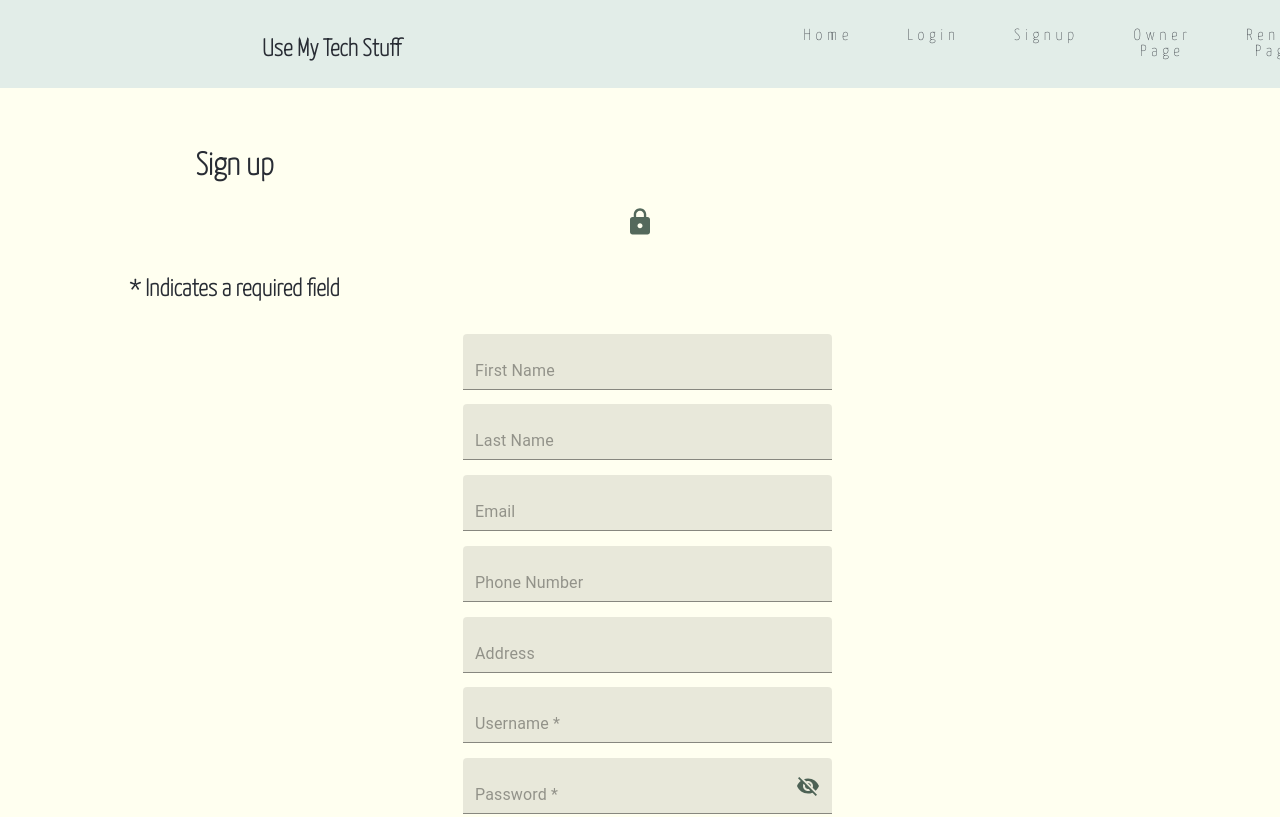
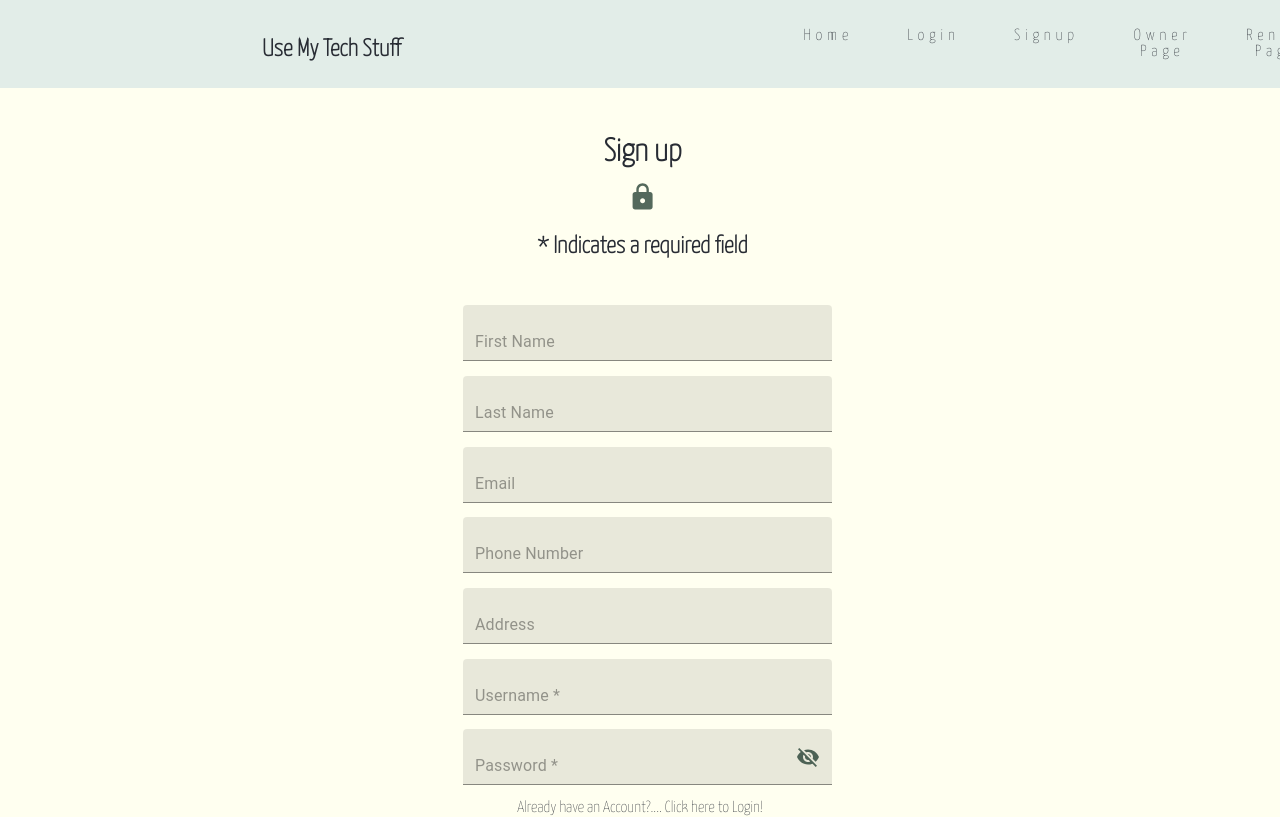
Before and after one commit to Use-My-Tech-Stuff-Project/front-end, a React (Create React App) app: page /signup in a window 1280 px wide. Shown: the top 817 px of the page. Built offline with nearby package versions, Linux system fonts and the light colour scheme; no server answers.

Commit message:
fixed alignment problmes

```diff
--- a/src/components/SignUp.js
+++ b/src/components/SignUp.js
@@ -137,15 +137,18 @@ export default function SignUp () {
                 padding: '2%',
                 height: '70%',
                 background:'ivory',
+                display:'flex',
+                justifyContent:'center',
             },
             container:{
                 width: '30%',
+                padding: '2%',
 
-                display:'flex',
-                flexDirection: 'column',
+
             },
             div:{
                 display:'flex',
+                // flexDirection:'column',
                 justifyContent:'center',
             },
             input:{
@@ -153,6 +156,14 @@ export default function SignUp () {
             },
             icon:{
                 fontSize:'30',
+                paddingLeft: '15%'
+            },
+            div2:{
+                display:'flex',
+                flexDirection:'column',
+                justifyContent:'center',
+                paddingLeft: '40%'
+
             }
         }
 
@@ -163,9 +174,11 @@ export default function SignUp () {
 
         <form style={makeStyles().signup} onSubmit={onSubmit} >
         <div >
+          <div style={makeStyles().div2}>
             <h1 className='text' >Sign up</h1>
             <LockIcon style={makeStyles().icon}/>
             <h2 className='text' > * Indicates a required field</h2>
+           </div>
             <div style={makeStyles().div} >
                 <div  style={makeStyles().container}className='bigContainer'>
                     <label>
```
Also changed, not shown: src/App.css (line endings or trailing spaces).
